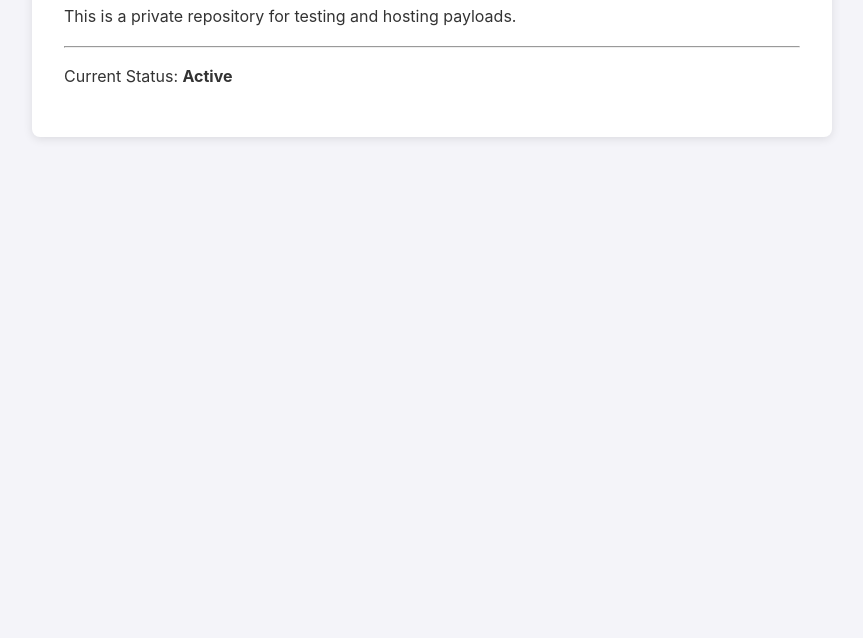
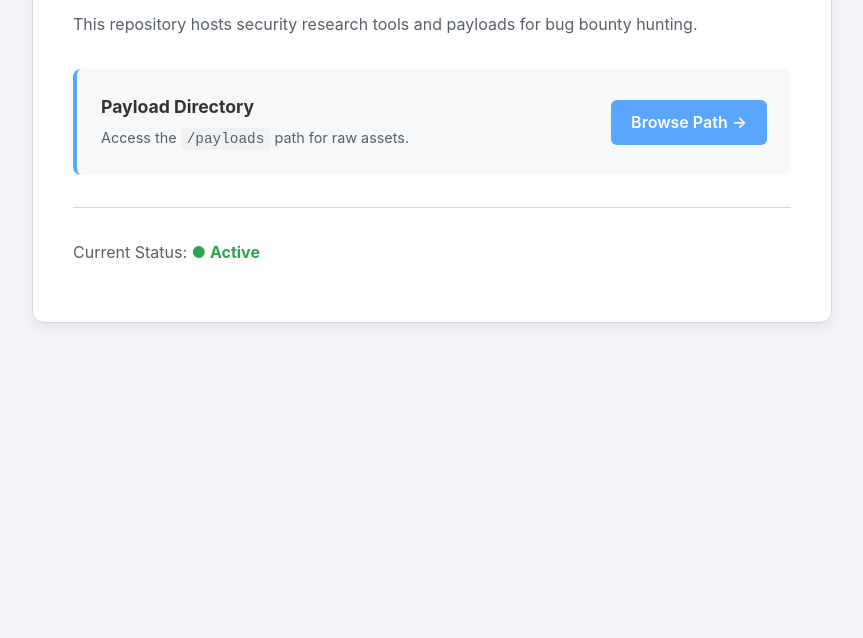
Before and after one commit to thisisdarkstar/BountyChecklist-Payloads, a plain HTML site: page index.html in a window 1280 px wide. Shown: the part 162-800 px from the top of the page, without its empty margins (208-1071 px from the left). Drawn offline with Linux system fonts and the light colour scheme.

Commit message:
Update index.html

```diff
--- a/index.html
+++ b/index.html
@@ -3,33 +3,77 @@
 <head>
     <meta charset="UTF-8">
     <meta name="viewport" content="width=device-width, initial-scale=1.0">
-    <title>Payload Repository</title>
+    <title>Bounty Hub | thisisdarkstar</title>
     <style>
+        :root {
+            --bg: #f4f4f9;
+            --card: #ffffff;
+            --primary: #2c3e50;
+            --accent: #58a6ff;
+            --border: #d0d7de;
+        }
         body {
             font-family: -apple-system, BlinkMacSystemFont, "Segoe UI", Roboto, sans-serif;
             line-height: 1.6;
             color: #333;
             max-width: 800px;
-            margin: 40px auto;
+            margin: 60px auto;
             padding: 0 20px;
-            background-color: #f4f4f9;
+            background-color: var(--bg);
         }
         .container {
-            background: #fff;
-            padding: 2rem;
+            background: var(--card);
+            padding: 2.5rem;
+            border-radius: 12px;
+            box-shadow: 0 4px 20px rgba(0,0,0,0.08);
+            border: 1px solid var(--border);
+        }
+        h1 { color: var(--primary); margin-top: 0; font-weight: 800; }
+        p { color: #57606a; }
+
+        .nav-card {
+            margin-top: 2rem;
+            padding: 1.5rem;
+            background: #f6f8fa;
             border-radius: 8px;
-            box-shadow: 0 2px 10px rgba(0,0,0,0.1);
+            border-left: 4px solid var(--accent);
+            display: flex;
+            justify-content: space-between;
+            align-items: center;
         }
-        h1 { color: #2c3e50; }
-        code { background: #eee; padding: 2px 5px; border-radius: 4px; }
+        .nav-text h3 { margin: 0; font-size: 1.1rem; }
+
+        .btn {
+            background-color: var(--accent);
+            color: white;
+            text-decoration: none;
+            padding: 10px 20px;
+            border-radius: 6px;
+            font-weight: 600;
+            transition: background 0.2s;
+        }
+        .btn:hover {
+            background-color: #4091f1;
+        }
+        hr { border: 0; border-top: 1px solid var(--border); margin: 2rem 0; }
+        code { background: #eff1f3; padding: 3px 6px; border-radius: 4px; font-family: monospace; }
     </style>
 </head>
 <body>
     <div class="container">
         <h1>Hello.</h1>
-        <p>This is a private repository for testing and hosting payloads.</p>
+        <p>This repository hosts security research tools and payloads for bug bounty hunting.</p>
+
+        <div class="nav-card">
+            <div class="nav-text">
+                <h3>Payload Directory</h3>
+                <p style="margin: 5px 0 0 0; font-size: 0.9rem;">Access the <code>/payloads</code> path for raw assets.</p>
+            </div>
+            <a href="payloads/" class="btn">Browse Path →</a>
+        </div>
+
         <hr>
-        <p>Current Status: <strong>Active</strong></p>
+        <p>Current Status: <strong style="color: #2da44e;">● Active</strong></p>
     </div>
 </body>
 </html>
```
